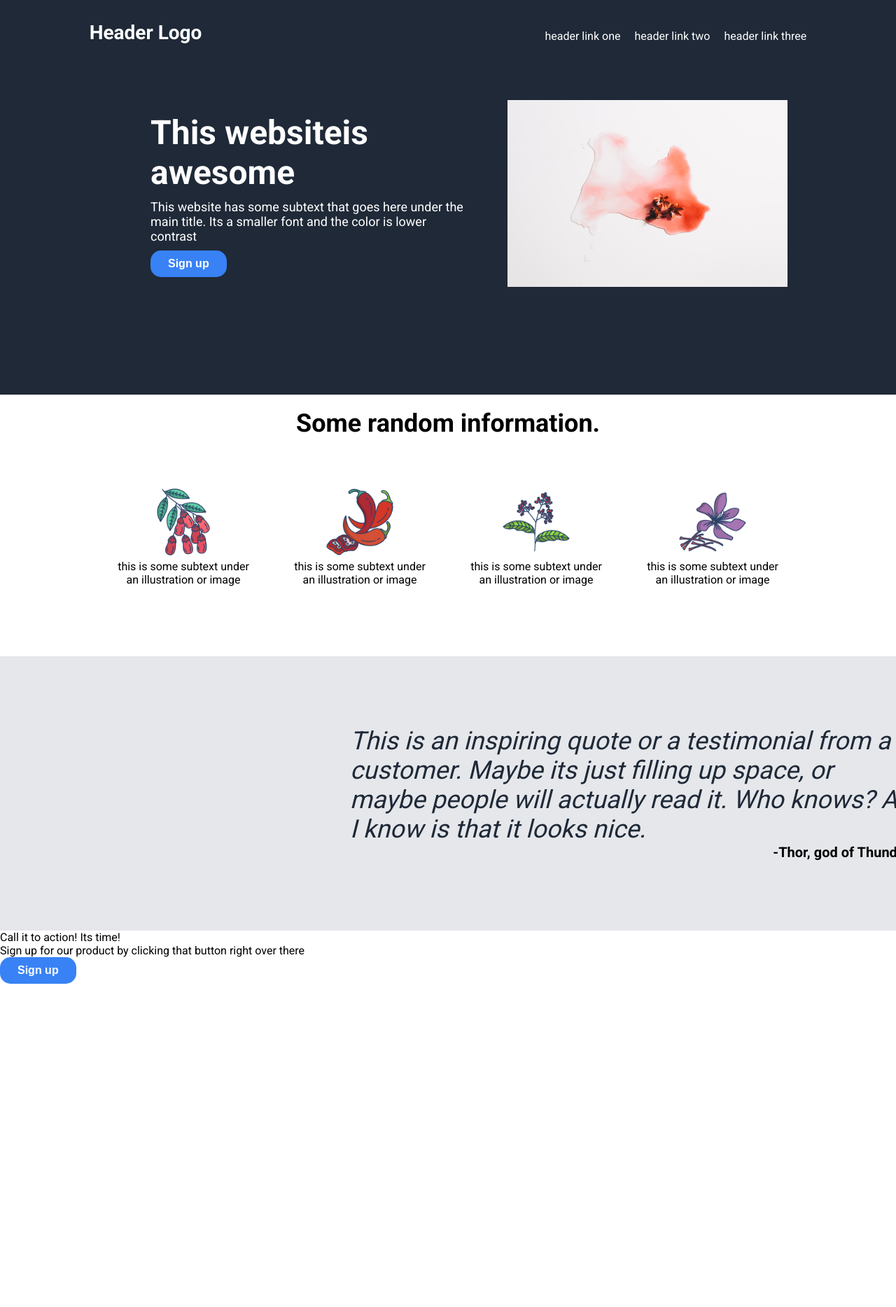
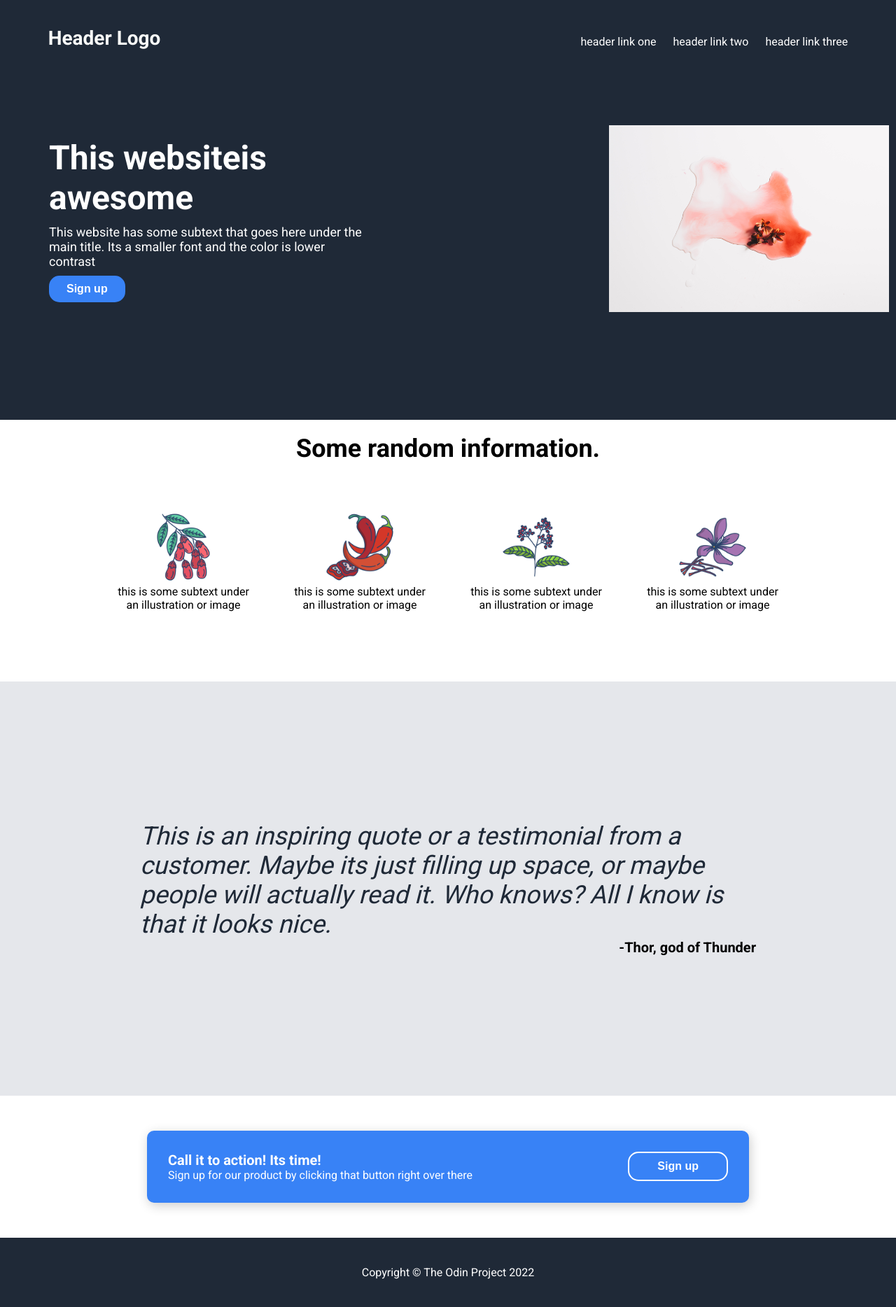
Before and after one commit to JonathanDalien/Landing-Page, a plain HTML site: page index.html in a window 1280 px wide. Shown: the whole page at 70% size. Before the commit the page ends 1406 px from the top, so only its background shows below. Drawn offline with Linux system fonts and the light colour scheme.

Commit message:
Completed The Landing Page Project
Still some bugs, that I will look later on

```diff
--- a/index.html
+++ b/index.html
@@ -8,15 +8,13 @@
     <title>Document</title>
 </head>
 <body>
-    <div class="header">
-        <div class="left">
-            <div class="Logo">Header Logo</div>
-        </div>
-        <div class="right">
-            <div class="headeritem">header link one</div>
-            <div class="headeritem">header link two</div>
-            <div class="headeritem">header link three</div>
-        </div>
+    <div class="first">
+        <ul class="logo"><a href="google.com"></a>Header Logo</a></ul>
+        <ul class="right-links">
+            <li><a href="google.com">header link one</a></li>
+            <li><a href="google.com">header link two</a></li>
+            <li><a href="google.com">header link three</a></li>
+        </ul>
     </div>
     <div class="container">
         <div class="content1">
@@ -50,18 +48,27 @@
                 </div>
             </div>
         <div class="content3">
-            <div class="quote">This is an inspiring quote or a testimonial from a customer. Maybe its just filling up space, or maybe people will actually read it. Who knows? All I know is that it looks nice.</div>
-            <div class="author">-Thor, god of Thunder</div>
+            <div class="text3">
+                <div class="quote">This is an inspiring quote or a testimonial from a customer. Maybe its just filling up space, or maybe people will actually read it. Who knows? All I know is that it looks nice.</div>
+                <div class="author">-Thor, god of Thunder</div>
+            </div>
         </div>
         <div class="content4">
             <div class="modal">
                 <div class="head">
                     <div class="header4">Call it to action! Its time!</div>
                     <div class="text">Sign up for our product by clicking that button right over there</div>
-                    <div class="firstbutton"><button>Sign up</button></div>
-                </div>
+                    </div>
+                    <div class="buttondown">
+                    <div class=""><button class="secbutton">Sign up</button></div>
+                    </div>
+
             </div>
         </div>
+    <div class="footer">
+        <div class="footertext">Copyright &copy; The Odin Project 2022</div>
+
+    </div>
         </div>
     </div>
 </body>
--- a/style.css
+++ b/style.css
@@ -1,45 +1,44 @@
 @import url('https://fonts.googleapis.com/css2?family=Roboto:wght@400;700&display=swap');
 
-
-.header{
+.first{
     background-color: #1F2937;
-    color: white;
     display: flex;
+    align-items: center;
     justify-content: center;
-    align-items: center;
-    gap: 490px;
-    padding-top: 30px;
+    gap: 480px;
+    padding-top: 10px;
     padding-bottom: 50px;
     margin-top: 0;
-
-
-
 }
-
+.logo{
+    font-size: 28px;
+    font-weight: bold;
+    color: #F9FAF8;
+    padding-left: 0;
+}
+.right-links{
+    display: flex;
+    gap: 24px;
+    padding-top:10px;
+    padding-left: 120px;
+}
 body{
     margin: 0;
     font-family: Roboto, sans-serif;
 }
+ul{
+    list-style: none;
+}
+a{
+    color: white;
+    text-decoration: none;
+}
 
-.Logo {
-    font-size: 28px;
-    font-weight: 800;
-    padding-left:0;
-
-}
-.left{
-
-
-}
-.right{
-    display: flex;
-    gap: 20px;
-    padding-top: 10px;
-}
 .container{
     display: flex;
     flex-direction: column;
 }
+
 .content1{
     display: flex;
     background-color: #1F2937;
@@ -47,17 +46,18 @@ body{
     flex-wrap: -no-wrap;
     justify-content: center;
     align-items: center;
-    gap: 60px;
+    gap: 250px;
     padding-bottom: 150px;
+}
 
-}
 .content1_1{
     display: flex;
     flex-direction: column;
     gap: 10px;
     width: 450px;
+    padding-right: 100px;
+}
 
-}
 .content1item1{
     font-size: 48px;
     font-weight: 900;
@@ -109,23 +109,76 @@ button{
     height: 100px;
   }
 .content3{
+    align-items: center;
     display: flex;
     flex-direction: column;
-    padding: 100px 500px;
+    padding: 200px;
     background-color: #E5E7EB;
+    justify-content: center;
+}
 
+.text3{
+    display: flex;
+    flex-direction: column;
+    justify-content: center;
+    max-width: 1000px;
 }
-.author{
-    text-align: end;
+
+ .author{
+    display: flex;
+    align-self: flex-end;
     font-weight: 800;
-    width: 800px;
     font-size: 20px;
-    margin: auto;
+
 }
 .quote{
     font-size: 36px;
     font-style: italic;
     color: #1F2937;
-    width: 800px;
-    margin: auto;
+
 }
+
+html {
+  box-sizing: border-box;
+}
+
+.content4{
+display: flex;
+justify-content: center;
+padding-top: 50px;
+padding-bottom: 50px;
+}
+
+.modal{
+width: 800px;
+display: flex;
+background-color: #3882F6;
+padding: 30px;
+border-radius: 10px;
+box-shadow: 2px 4px 16px rgba(0,0,0,.2);
+color: white;
+justify-content: space-between;
+}
+
+.head{
+    display: flex;
+    flex-direction: column;
+
+}
+.header4{
+    font-weight: bold;
+    font-size: 20px;
+
+}
+
+.secbutton{
+    border: 2px solid white;
+    padding: 10px 40px;
+}
+.footer{
+    display: flex;
+    justify-content: center;
+    background-color: #1F2937;
+    padding: 40px 0;
+    color: white;
+}
```
